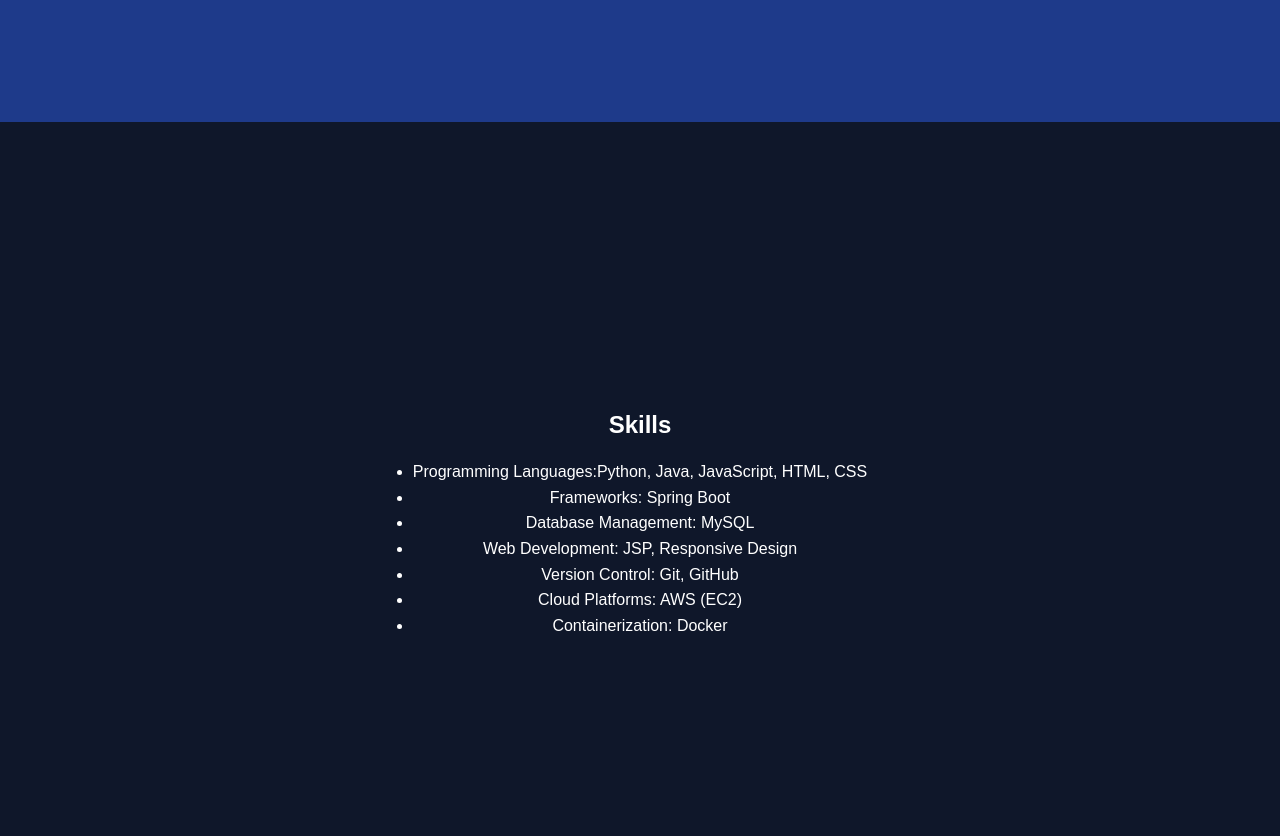
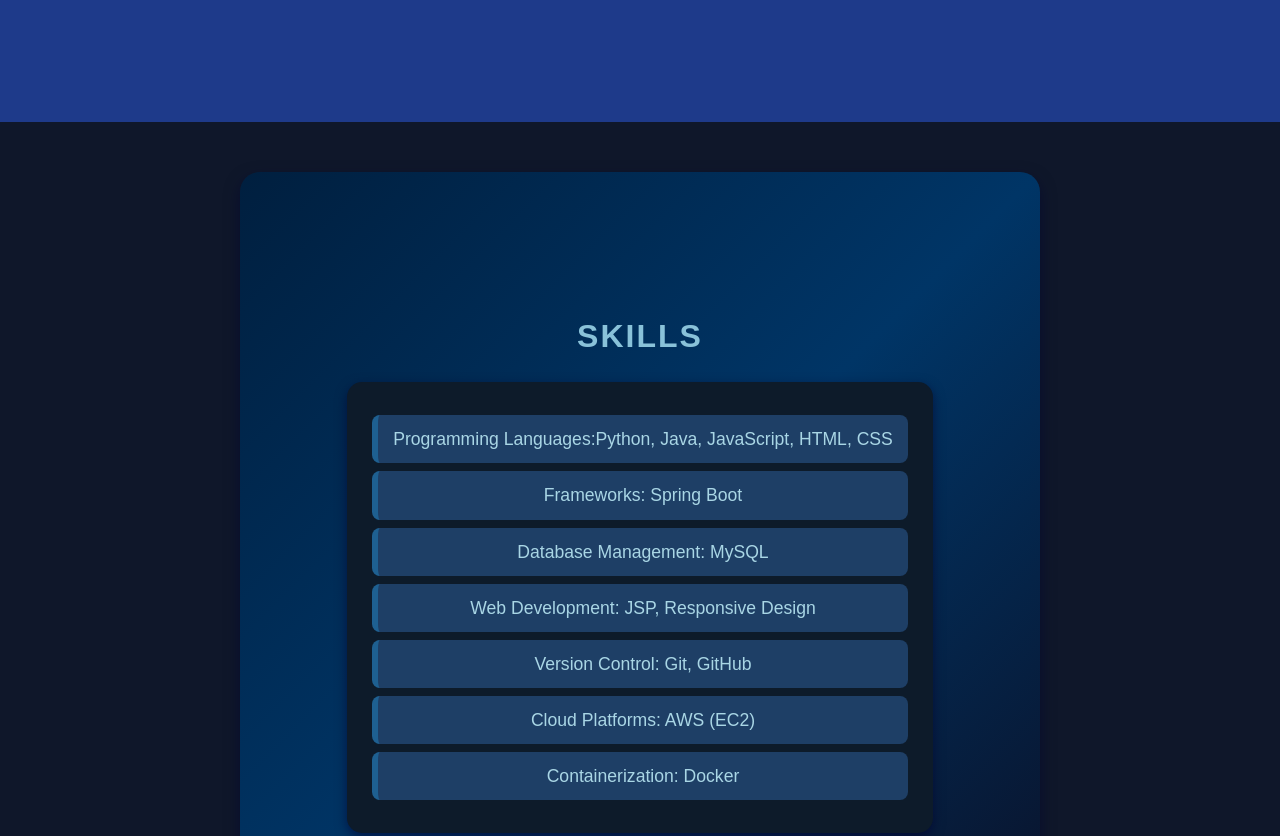
Before and after one commit to ABIRAMIRAMACHANDRAN1604/portfolio, a plain HTML site: page index.html in a window 1280 px wide. Shown: the part 1560-2396 px from the top of the page. Drawn offline with Linux system fonts and the light colour scheme.

Commit message:
Style.css

```diff
--- a/Style.css
+++ b/Style.css
@@ -106,7 +106,10 @@ nav {
 }
 
 /* ----------------------------
-   Hero Section (Home Page)
+   Hero Section (Home Page) - Dark Blue Theme
+----------------------------- */
+/* ----------------------------
+   Hero Section (Home Page) - Dark Blue Variant
 ----------------------------- */
 .hero {
   height: 100vh;
@@ -116,35 +119,39 @@ nav {
   align-items: center;
   text-align: center;
   padding: 0 20px;
-  color: white;
+  color: #e3f2fd; /* very light blue */
 
-  /* 🔹 Blue Background */
-  background: #2575fc; /* Main Blue */
+  /* 🔹 Dark Blue Gradient Background (Different tones) */
+  background: linear-gradient(135deg, #001f3f, #003566, #0a1128);
 }
 
 .hero h1 {
   font-size: 48px;
   margin-bottom: 15px;
+  color: #89c2d9; /* soft cyan-blue accent */
 }
 
 .hero p {
   font-size: 20px;
   margin-bottom: 20px;
+  color: #a9d6e5; /* muted light blue */
 }
 
 .hero button {
   padding: 12px 25px;
-  background: white;
+  background: #1e6091; /* deep dark blue button */
   border: none;
-  color: #2575fc;
+  color: #e3f2fd;
   font-weight: bold;
   cursor: pointer;
   border-radius: 6px;
   transition: 0.3s;
+  box-shadow: 0 4px 10px rgba(0, 0, 50, 0.6);
 }
 
 .hero button:hover {
-  background: #eee;
+  background: #184e77; /* darker navy on hover */
+  transform: scale(1.08);
 }
 
 /* ----------------------------
@@ -159,6 +166,59 @@ nav {
   max-width: 800px;
   margin: 10px auto;
   font-size: 16px;
+}
+/*----------------------------
+Skills Section
+----------------------------*/
+/* ----------------------------
+   Skills Section - Dark Blue Variant
+----------------------------- */
+#skills {
+  background: linear-gradient(135deg, #001f3f, #003566, #0a1128); /* dark navy gradient */
+  padding: 40px;
+  border-radius: 20px;
+  box-shadow: 0 6px 15px rgba(0, 0, 50, 0.5);
+  max-width: 800px;
+  margin: 50px auto;
+}
+
+#skills h2 {
+  text-align: center;
+  font-size: 2rem;
+  color: #89c2d9; /* soft cyan-blue accent */
+  margin-bottom: 20px;
+  text-transform: uppercase;
+  letter-spacing: 2px;
+}
+
+.skills-card {
+  background: #0d1b2a; /* dark slate navy */
+  padding: 25px;
+  border-radius: 15px;
+  box-shadow: 0 4px 12px rgba(0, 0, 50, 0.6);
+}
+
+.skills-card ul {
+  list-style: none;
+  padding: 0;
+  margin: 0;
+}
+
+.skills-card li {
+  font-size: 1.1rem;
+  padding: 10px 15px;
+  margin: 8px 0;
+  background: #1e3f66; /* steel navy blue */
+  border-left: 6px solid #1e6091; /* deep denim blue accent */
+  border-radius: 8px;
+  color: #a9d6e5; /* light muted blue */
+  transition: all 0.3s ease;
+}
+
+.skills-card li:hover {
+  background: #184e77; /* darker hover */
+  transform: translateX(8px);
+  box-shadow: 0 3px 8px rgba(0, 0, 60, 0.7);
 }
 
 /* ----------------------------
```
